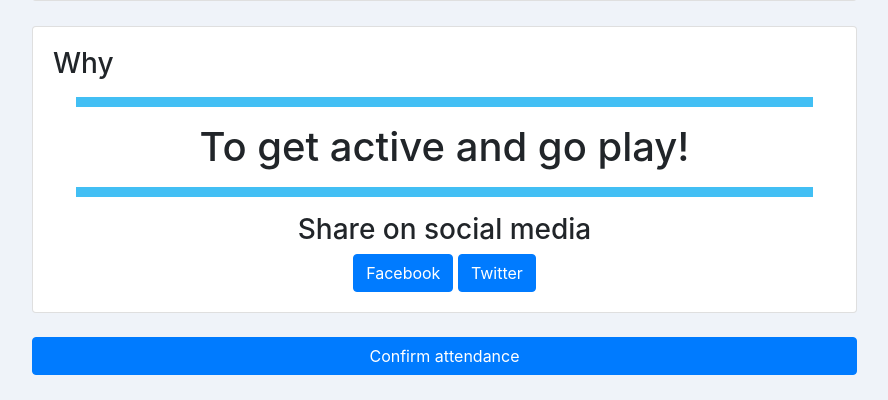
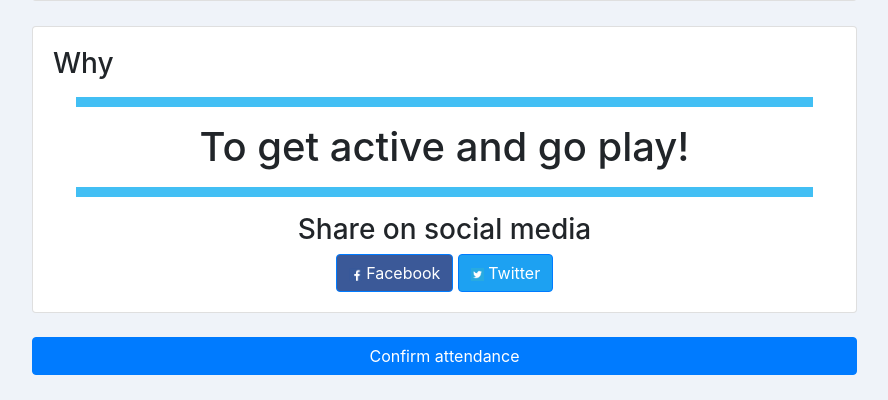
Before and after one commit to jrodowick/SeniorProject, a Django app: template gagp/templates/event_info.html in a window 1280 px wide. Shown: the part 1519-1919 px from the top of the page, without its empty margins (338-1226 px from the left). Run offline with Django 3.2, Linux system fonts and the light colour scheme; the template is opened without the code that fills it, so the values that code supplies are empty; some libraries are stand-ins or nearby versions.

Commit message:
Adds twitter image/Social media button colors

```diff
--- a/gagp/templates/event_info.html
+++ b/gagp/templates/event_info.html
@@ -166,8 +166,8 @@
             <hr class="style1">
             <div class="text-center">
               <h3>Share on social media</h3>
-              <button type="button" class="btn btn-primary">Facebook</button>
-              <button type="button" class="btn btn-primary">Twitter</button>
+              <button type="button" class="btn btn-primary" style="background-color:#3b5998"><img src="{% static 'images/facebook-signin.png' %}" style="width:1vw;height:auto;"> Facebook</button>
+              <button type="button" class="btn btn-primary" style="background-color:#1da1f2"><img src="{% static 'images/twitter.png' %}" style="width:1vw;height:auto;"> Twitter</button>
             </div>
 
           </div>
```
Also changed, not shown: gagp/static/images/twitter.png (added).
